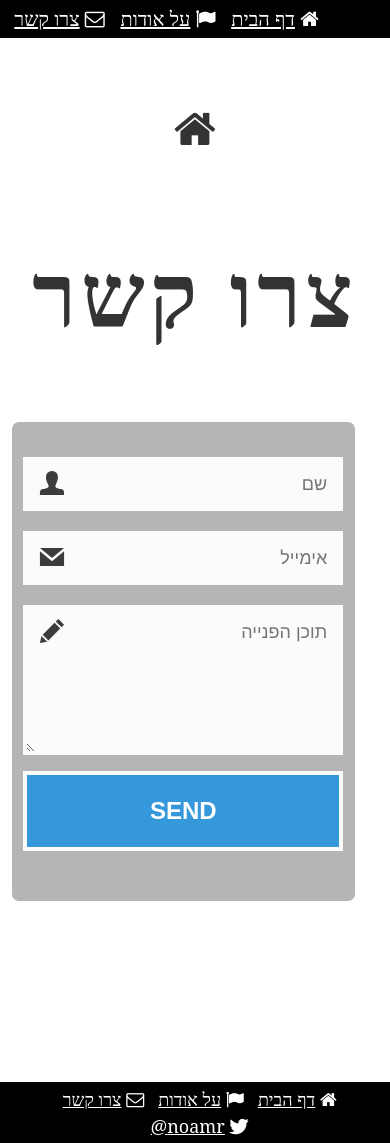
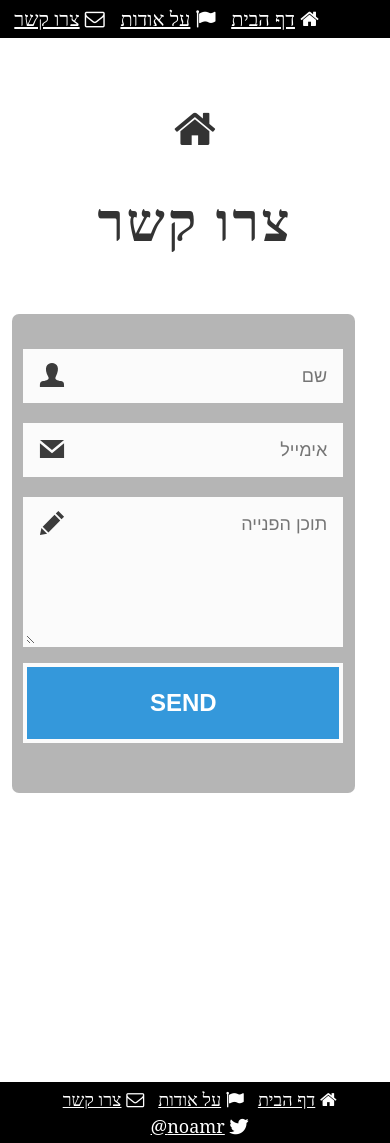
Before and after one commit to noam-r/noamr, a Jekyll site: the page built from contact/index.html, in a window 390 px wide. Built offline with Jekyll 4.4.1, drawn with Linux system fonts in a browser that asks for light colours; some web fonts are replaced.

Commit message:
adjust heading on mobile

```diff
--- a/css/responsive.css
+++ b/css/responsive.css
@@ -20,8 +20,9 @@ main.container, main.content > .container {
 	  padding-right: 15px;
 	}
 
-
-
+	.post h2 {
+	    font-size: 3em;
+	}
 
 }
 
@@ -30,6 +31,11 @@ main.container, main.content > .container {
 	.content h1 {
 	  font-size: 50px;
 	}
+
+	.post h2 {
+	    font-size: 3em;
+	}
+
 	header .container {
 	    font-size: 20px;
 	    line-height: 1.5;
```
Lines whose indentation alone changed are shown as unchanged.
